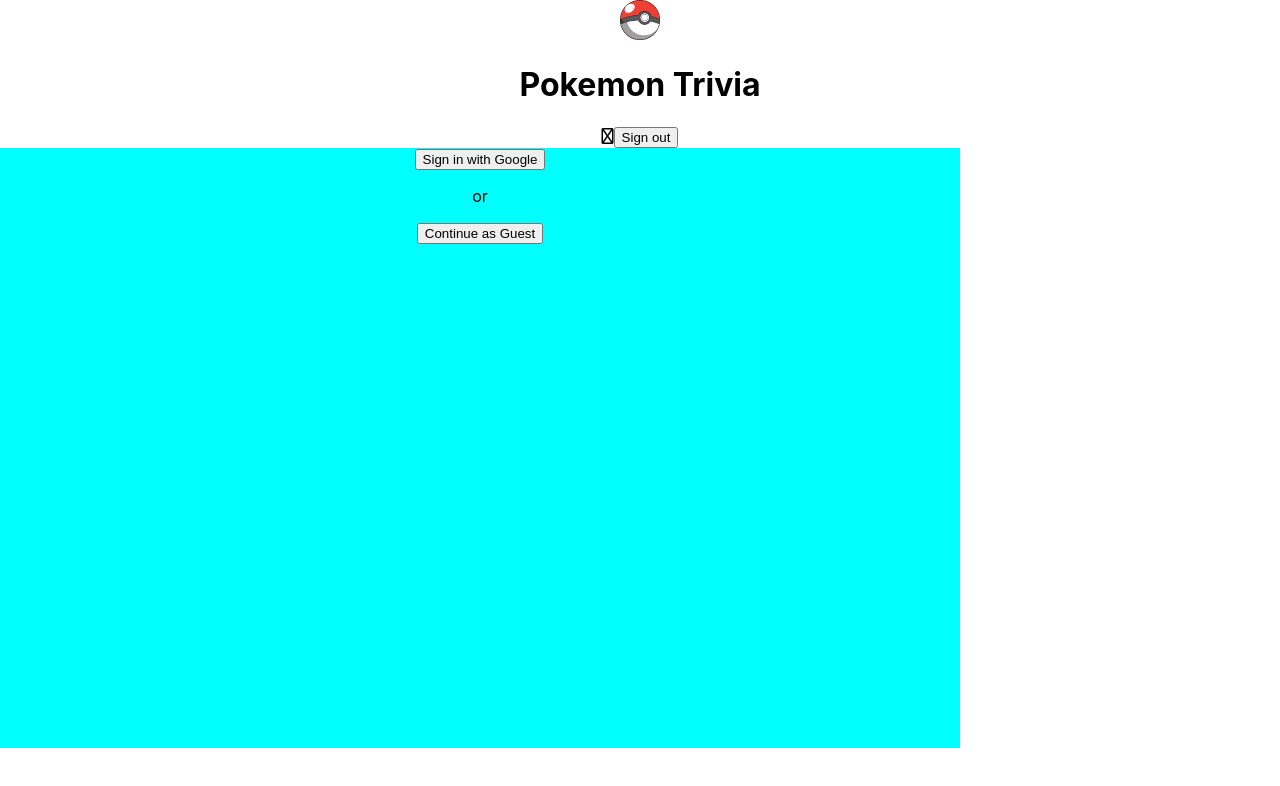
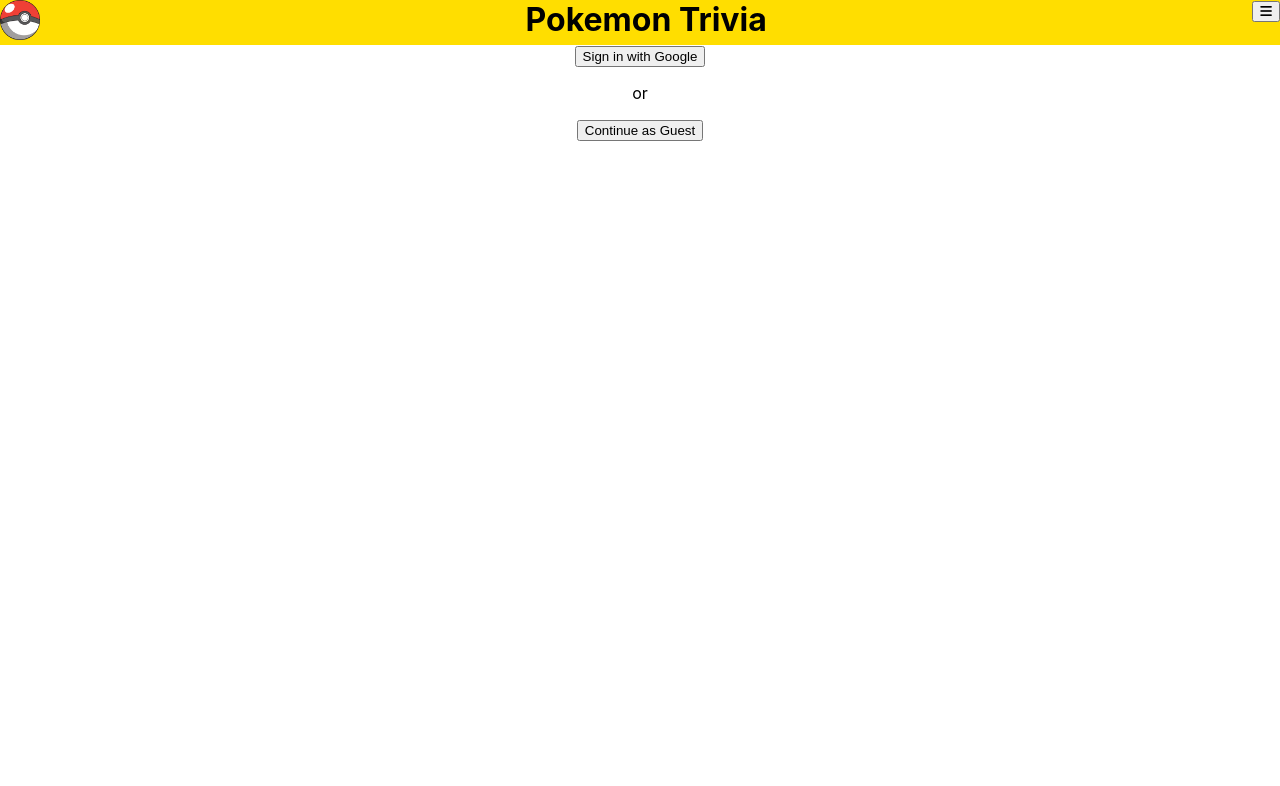
Before and after one commit to jrobins3645/final-project-frontend, a React (Create React App) app: page / in a window 1280 px wide. Shown: the top 786 px of the page. Built offline with nearby package versions, Linux system fonts and the light colour scheme; no server answers; the HTML template or start-up script is replaced by a standard one.

Commit message:
header work

```diff
--- a/public/index.html
+++ b/public/index.html
@@ -1,10 +1,6 @@
 <!DOCTYPE html>
 <html lang="en">
   <head>
-    <script
-      src="https://kit.fontawesome.com/028fedebc8.js"
-      crossorigin="anonymous"
-    ></script>
     <meta charset="utf-8" />
     <link rel="icon" href="%PUBLIC_URL%/favicon.ico" />
     <meta name="viewport" content="width=device-width, initial-scale=1" />
@@ -19,6 +15,10 @@
       user's mobile device or desktop. See https://developers.google.com/web/fundamentals/web-app-manifest/
     -->
     <link rel="manifest" href="%PUBLIC_URL%/manifest.json" />
+    <script
+      src="https://kit.fontawesome.com/028fedebc8.js"
+      crossorigin="anonymous"
+    ></script>
     <!--
       Notice the use of %PUBLIC_URL% in the tags above.
       It will be replaced with the URL of the `public` folder during the build.
--- a/src/components/Header.css
+++ b/src/components/Header.css
@@ -1,3 +1,47 @@
+h1 {
+  margin: 0;
+}
+
+.Header {
+  display: flex;
+  justify-content: space-between;
+  background-color: #ffde00;
+  height: 45px;
+}
+
 .Header .logo {
   width: 40px;
+  height: 40px;
 }
+
+.Header .profile {
+  display: flex;
+}
+
+.Header .avatar {
+  width: 45px;
+  height: 45px;
+  border-radius: 50%;
+}
+
+.dropdown {
+  position: relative;
+  display: inline-block;
+}
+.drop-content a {
+  padding: 12px 16px;
+  text-decoration: none;
+  display: block;
+}
+
+.Header .drop-content {
+  display: none;
+  position: absolute;
+  right: 0;
+}
+
+.dropdown:hover .drop-content {
+  display: block;
+  position: absolute;
+  float: inline-end;
+}
--- a/src/components/Header.tsx
+++ b/src/components/Header.tsx
@@ -12,17 +12,34 @@
     <div className="Header">
       <img src={pokeballLogo} alt="logo" className="logo" />
       <h1>Pokemon Trivia</h1>
-      <i className="far fa-bars"></i>
-      <button onClick={signOut}>Sign out</button>
+
       {profile ? (
         <div className="profile">
-          <button onClick={signOut}>Sign out</button>
-          {profile ? <p>{profile.username}</p> : <p>Guest</p>}
+          {profile ? (
+            <div className="profile">
+              <p>{profile.username}</p>
+              <img src={profile.avatar} alt="profile avatar" className="avatar" />
+            </div>
+          ) : (
+            <p>Guest</p>
+          )}
         </div>
       ) : null}
       {user && !profile && <ProfileCreator />}
+      <div className="dropdown">
+        <button className="drop-button">
+          <i className="fas fa-bars"></i>
+        </button>
+        <div className="drop-content">
+          <a href="#">Link 1</a>
+          <a href="#">Link 2</a>
+          <a href="#"><button onClick={signOut}>Sign out</button></a>
+        </div>
+      </div>
     </div>
   );
 };
 
 export default Header;
+
+<button onClick={signOut}>Sign out</button>;
--- a/src/components/Homepage.tsx
+++ b/src/components/Homepage.tsx
@@ -1,12 +1,12 @@
 import "./Homepage.css";
 import { useContext } from "react";
-import ProfilePopup from "./ProfilePopup";
 import AuthContext from "../context/AuthContext";
+import Popup from "./Popup";
 
 const Homepage = () => {
-  const { profile, user } = useContext(AuthContext);
+  const { user } = useContext(AuthContext);
 
-  return <div className="Homepage">{!user ? <ProfilePopup /> : null}</div>;
+  return <div className="Homepage">{!user ? <Popup /> : null}</div>;
 };
 
 export default Homepage;
--- a/src/components/ProfilePopup.css
+++ b/src/components/Popup.css
@@ -1,4 +1,4 @@
-.ProfilePopup {
+.Popup {
   background-color: cyan;
   height: 75vh;
   width: 75vw;
--- a/src/components/LoggedOut.tsx
+++ b/src/components/Popup.tsx
@@ -1,9 +1,9 @@
 import { signInWithGoogle } from "../firebaseConfig";
-import "./LoggedOut.css";
+import "./Popup.css";
 
-const LoggedOut = () => {
+const Popup = () => {
   return (
-    <div className="LoggedOut">
+    <div className="Log-In">
       <button onClick={signInWithGoogle}>Sign in with Google</button>
       <p>or</p>
       <button>Continue as Guest</button>
@@ -11,4 +11,4 @@
   );
 };
 
-export default LoggedOut;
+export default Popup;
--- a/src/components/ProfilePopup.tsx
+++ /dev/null
@@ -1,12 +0,0 @@
-import LoggedOut from "./LoggedOut";
-import "./ProfilePopup.css";
-
-const ProfilePopup = () => {
-  return (
-    <div className="ProfilePopup">
-      <LoggedOut />
-    </div>
-  );
-};
-
-export default ProfilePopup;
--- a/src/context/AuthContextProvider.tsx
+++ b/src/context/AuthContextProvider.tsx
@@ -27,7 +27,7 @@
         setProfile(null);
       }
     });
-  }, [profile]);
+  }, []);
   return (
     <AuthContext.Provider value={{ user, profile, setProfile }}>
       {children}
```
Also changed, not shown: src/components/LoggedOut.css (deleted).
